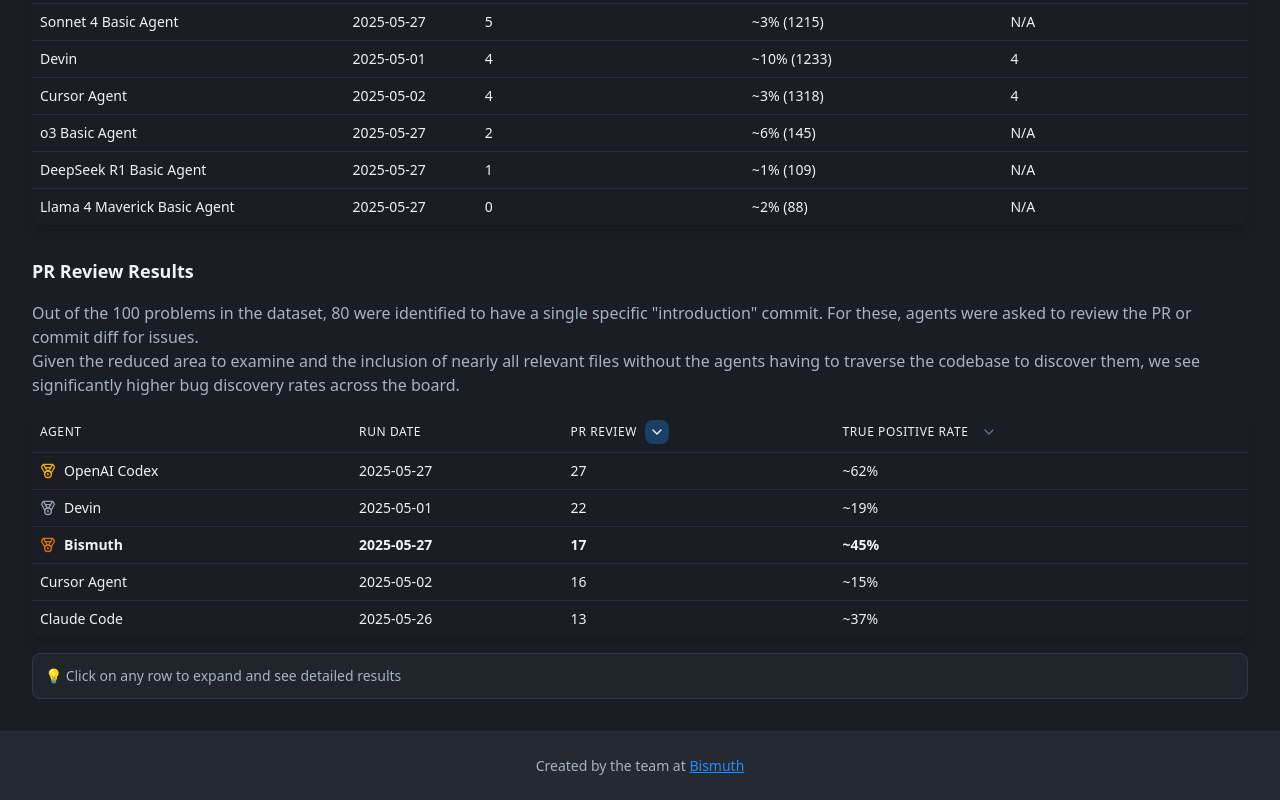
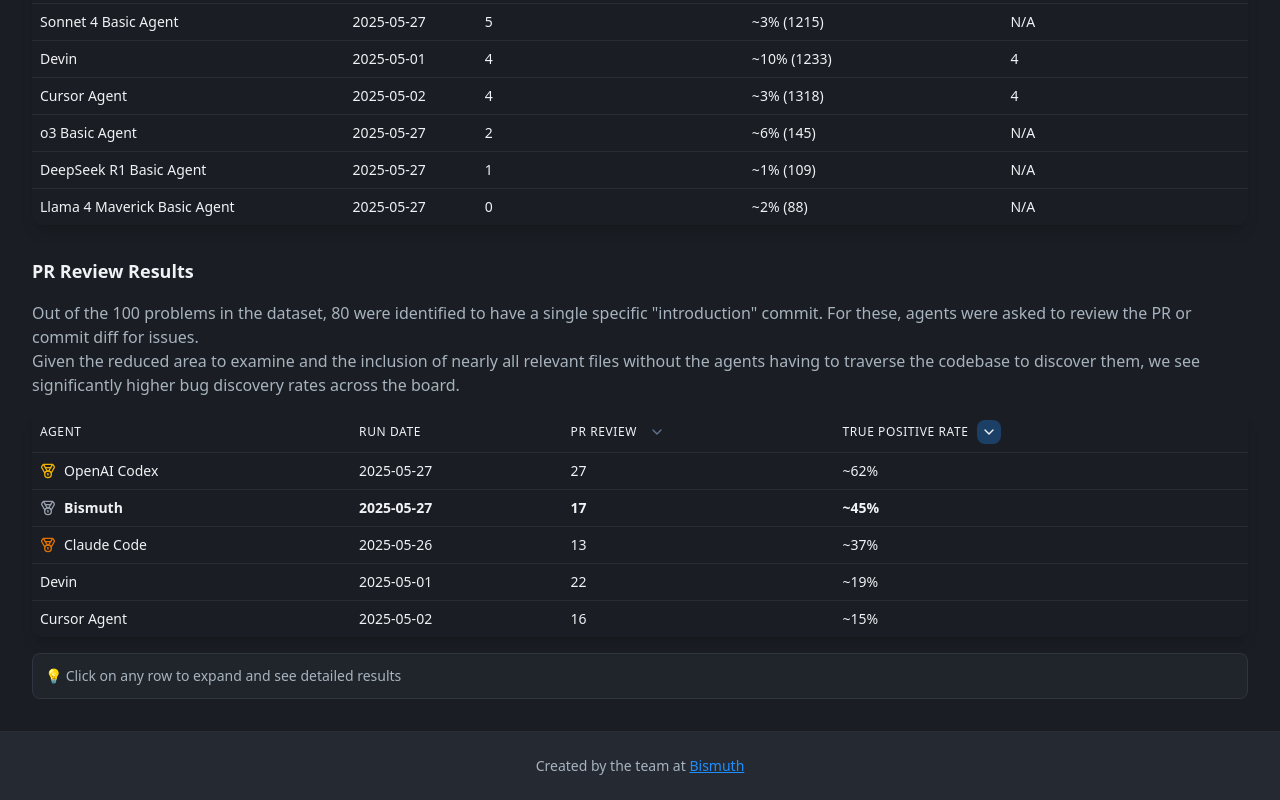
Before and after one commit to SM-100-Bench/sm100bench.com, a Next.js app: page / in a window 1280 px wide. Shown: the part 877-1677 px from the top of the page. Built offline with nearby package versions, Linux system fonts and the light colour scheme.

Commit message:
default sort pr review by tpr

```diff
--- a/app/page.tsx
+++ b/app/page.tsx
@@ -37,7 +37,9 @@ export default function SM100Dashboard() {
   const [expandedPRRow, setExpandedPRRow] = useState<number | null>(null);
   const [loading, setLoading] = useState(true);
   const [sortField, setSortField] = useState<SortField>("needle_in_haystack");
-  const [prSortField, setPRSortField] = useState<PRSortField>("pr_review");
+  const [prSortField, setPRSortField] = useState<PRSortField>(
+    "pr_review_true_positive_rate"
+  );
 
   useEffect(() => {
     fetch("/results.json")
```
